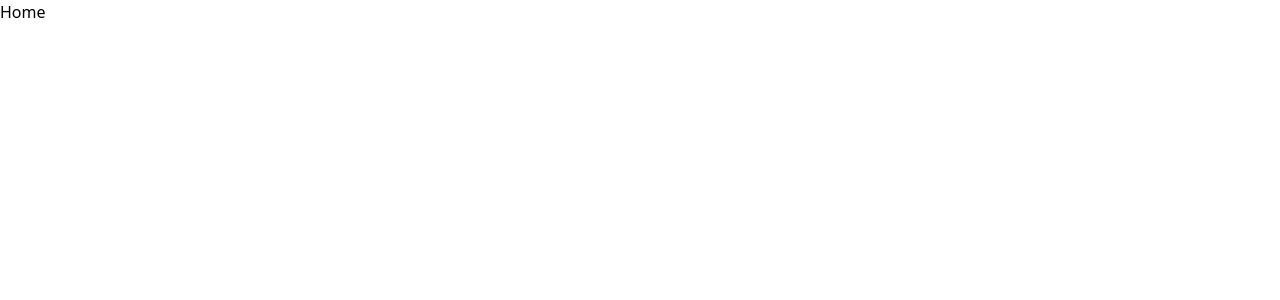
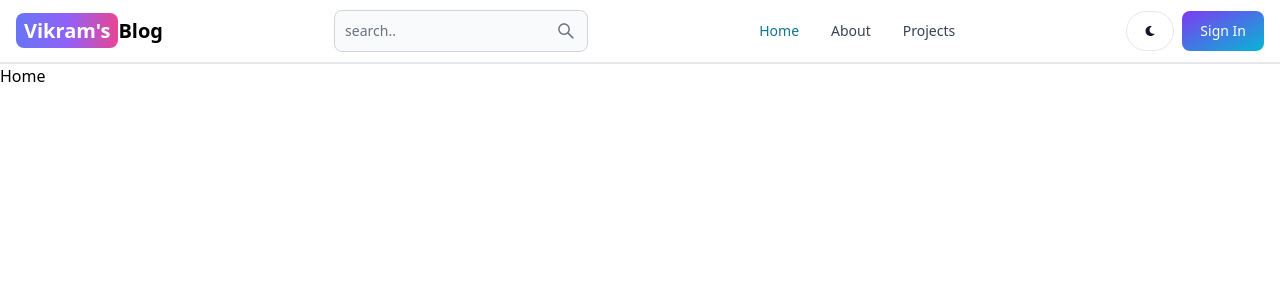
Before and after one commit to vikram10-6/MERN-Blog, a React (Vite) app in the folder client/: page / in a window 1280 px wide. Shown: the top 300 px of the page. Built offline with nearby package versions, Linux system fonts and the light colour scheme.

Commit message:
Created the header section

```diff
--- a/client/package.json
+++ b/client/package.json
@@ -10,8 +10,10 @@
     "preview": "vite preview"
   },
   "dependencies": {
+    "flowbite-react": "^0.7.2",
     "react": "^18.2.0",
     "react-dom": "^18.2.0",
+    "react-icons": "^5.0.1",
     "react-router-dom": "^6.22.0"
   },
   "devDependencies": {
--- a/client/src/App.jsx
+++ b/client/src/App.jsx
@@ -6,10 +6,12 @@ import Signup from './pages/Signup.jsx'
 import Projects from './pages/Projects.jsx'
 import About from './pages/About.jsx'
 import Dashboard from './pages/Dashboard.jsx'
+import Header from './Components/Header.jsx'
 
 export default function App() {
   return (
     <BrowserRouter>
+    <Header/>
       <Routes>
           <Route path='/' element={<Home/>} />
           <Route path='/about' element={<About/>} />
--- /dev/null
+++ b/client/src/Components/Header.jsx
@@ -0,0 +1,54 @@
+import { Button, Navbar, TextInput } from 'flowbite-react'
+import React from 'react'
+import { Link,useLocation} from 'react-router-dom'
+import {AiOutlineSearch} from 'react-icons/ai'
+import {FaMoon} from 'react-icons/fa'
+
+
+export default function Header() {
+    const path = useLocation().pathname
+  return (
+    <Navbar className='border-b-2'>
+        <Link to="/" className='self-center whitespace-nowrap text-sm sm:text-xl font-semibold dark:text-white'>
+            <span className='px-2 py-1 rounded-lg bg-gradient-to-r from-indigo-500 via-purple-500 to-pink-500 text-white' >Vikram's</span>
+            Blog
+        </Link>
+        <form>
+            <TextInput type='text' placeholder='search..' rightIcon={AiOutlineSearch}
+            className='hidden lg:inline' />
+        </form>
+        <Button className='w-12 h-10  lg:hidden ' color='gray' pill>
+            <AiOutlineSearch/>
+        </Button>
+        <div className='flex gap-2 md:order-2'>
+            <Button className='w-12 h-10 hidden sm:inline' color='gray' pill>
+                <FaMoon/>
+            </Button>
+            <Link to='/sign-in'>
+                <Button gradientDuoTone="purpleToBlue" >
+                    Sign In
+                </Button>
+            </Link>
+            <Navbar.Toggle/>
+        </div>
+        <Navbar.Collapse>
+                <Navbar.Link active={path=="/"} as={'div'}>
+                    <Link to='/' >
+                        Home
+                    </Link>
+                </Navbar.Link>
+                <Navbar.Link active={path=="/about"} as={'div'}>
+                    <Link to='/about'>
+                        About
+                    </Link>
+                </Navbar.Link>
+                <Navbar.Link active={path=="/projects"} as={'div'}>
+                    <Link to='/projects'>
+                        Projects
+                    </Link>
+                </Navbar.Link>
+        </Navbar.Collapse>
+    </Navbar>
+
+  )
+}
--- a/client/tailwind.config.js
+++ b/client/tailwind.config.js
@@ -1,8 +1,8 @@
 /** @type {import('tailwindcss').Config} */
 export default {
-  content: ["./index.html", "./src/**/*.{js,ts,jsx,tsx}"],
+  content: ["./index.html", "./src/**/*.{js,ts,jsx,tsx}",'node_modules/flowbite-react/lib/esm/**/*.js',],
   theme: {
     extend: {},
   },
-  plugins: [],
+  plugins: [ require('flowbite/plugin'),],
 };
```
Also changed, not shown: 1 other file (tests, documents, lock files or other folders).
